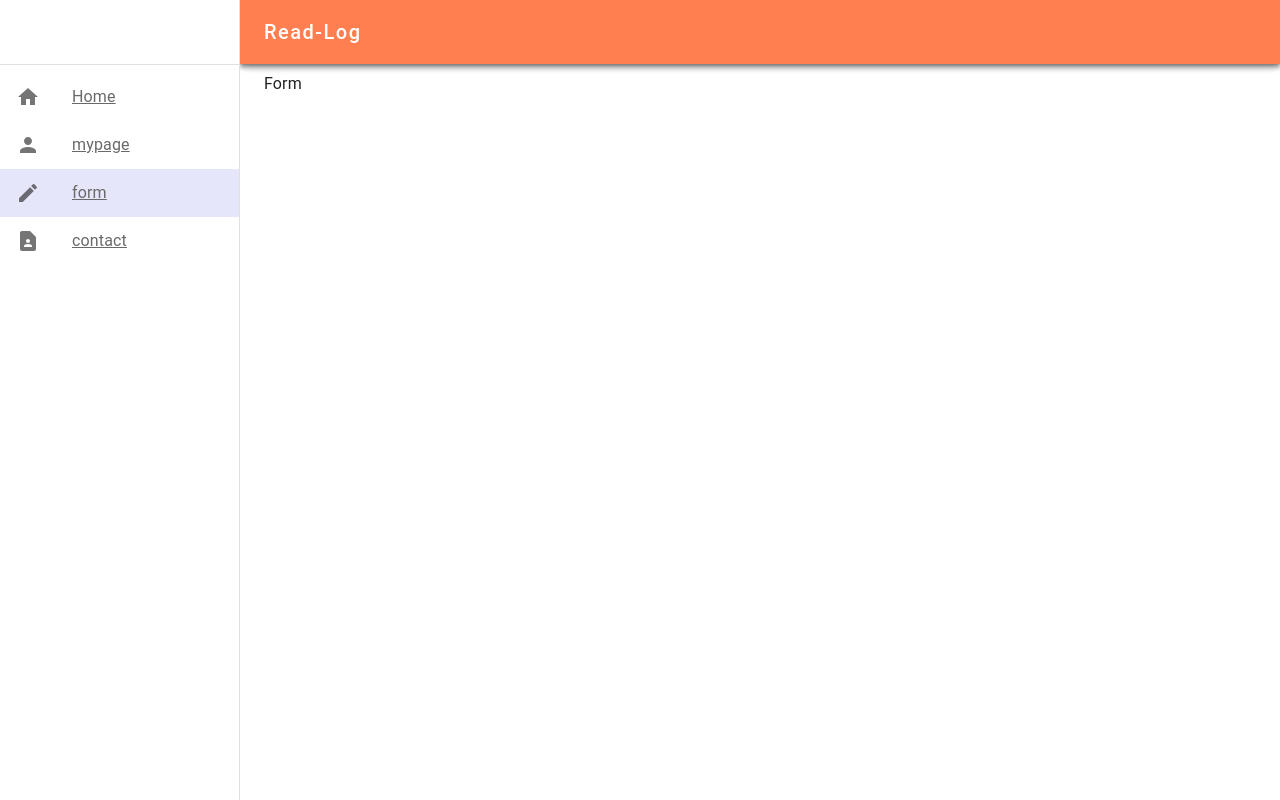
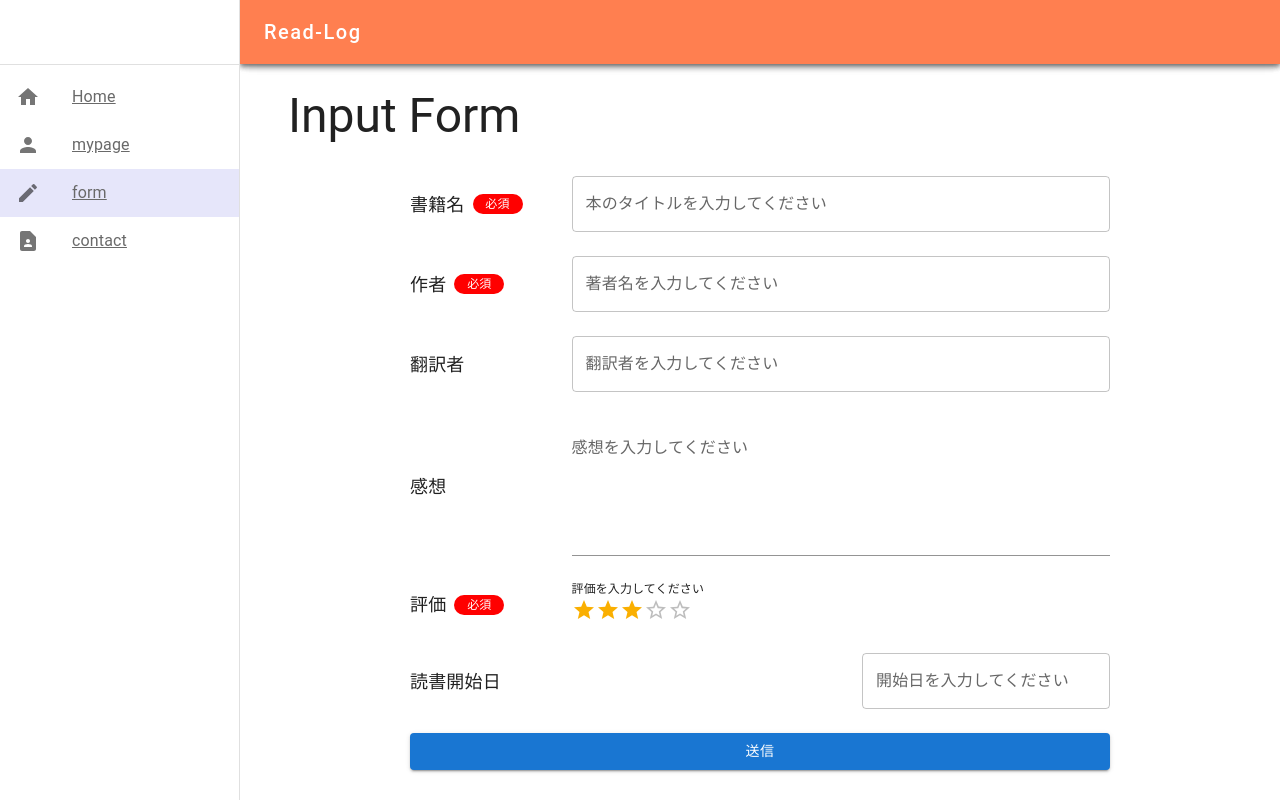
Before and after one commit to KaitoMizuuchi/react-ts-app, a React (Vite) app in the folder client/: page /form in a window 1280 px wide. Built offline with nearby package versions, Linux system fonts and the light colour scheme; no server answers.

Commit message:
入力欄フロント途中

```diff
--- a/client/package.json
+++ b/client/package.json
@@ -15,7 +15,9 @@
     "@mui/icons-material": "^6.0.0",
     "@mui/material": "^6.0.0",
     "@mui/x-data-grid": "^7.16.0",
+    "@mui/x-date-pickers": "^7.16.0",
     "axios": "^1.7.7",
+    "date-fns": "^3.6.0",
     "react": "^18.3.1",
     "react-dom": "^18.3.1",
     "react-hook-form": "^7.53.0",
--- a/client/src/features/form/components/BookForm.tsx
+++ b/client/src/features/form/components/BookForm.tsx
@@ -1,100 +1,170 @@
 import {
     Box,
     Button,
+    Chip,
     FormControl,
     FormControlLabel,
     FormLabel,
     Radio,
     RadioGroup,
+    Rating,
     Stack,
     TextField,
+    Typography,
 } from "@mui/material";
-import React from "react";
-import { Controller, SubmitHandler, useForm } from "react-hook-form";
-
-interface FormInputType {
-    name: string;
-    email: string;
-    gender: string;
-}
+// datePicker
+import { AdapterDateFns } from "@mui/x-date-pickers/AdapterDateFnsV3";
+import {
+    LocalizationProvider,
+    LocalizationProviderProps,
+} from "@mui/x-date-pickers/LocalizationProvider";
+import { DatePicker } from "@mui/x-date-pickers/DatePicker";
+import { ja } from "date-fns/locale";
+import { useState } from "react";
 
 const BookForm = () => {
-    const { handleSubmit, control } = useForm<FormInputType>({
-        defaultValues: {
-            name: "",
-            email: "",
-            gender: "male",
-        },
-    });
+    const [ratingValue, setRatingValue] = useState<number | null>(3);
+    const formLabel = {
+        title: "本のタイトルを入力してください",
+        author: "著者名を入力してください",
+        translator: "翻訳者を入力してください",
+        review: "感想を入力してください",
+        rating: "評価を入力してください",
+    };
 
-    const onSubmit: SubmitHandler<FormInputType> = (data) => {
-        console.log(data);
+    const commonTextStyle = {
+        fontSize: "18px",
+    };
+
+    const requiredBatchStyle = {
+        background: "red",
+        color: "#fff",
+        width: "50px",
+        height: "20px",
+        fontSize: "12px",
+        mx: 1,
     };
 
     return (
-        <Box
-            component="form"
-            onSubmit={handleSubmit(onSubmit)}
-            sx={{ maxWidth: "500px", m: "auto" }}
-        >
-            <Stack spacing={2}>
-                <Controller
-                    name="name"
-                    control={control}
-                    render={({ field }) => (
-                        <TextField
-                            id="name"
-                            label="名前を入力"
-                            variant="outlined"
-                            color="primary"
-                            {...field}
+        <Box component="form" sx={{ maxWidth: "700px", m: "auto", mt: 4 }}>
+            <Stack spacing={3}>
+                {/* 書籍名 */}
+                <Box
+                    sx={{
+                        display: "flex",
+                        alignItems: "center",
+                    }}
+                >
+                    <Box
+                        sx={{ display: "flex", flex: 3, alignItems: "center" }}
+                    >
+                        <Typography sx={{ ...commonTextStyle }}>
+                            書籍名
+                        </Typography>
+                        <Chip label="必須" sx={requiredBatchStyle} />
+                    </Box>
+
+                    <TextField sx={{ flex: 10 }} label={formLabel.title} />
+                </Box>
+                {/* 作者 */}
+                <Box
+                    sx={{
+                        display: "flex",
+                        alignItems: "center",
+                    }}
+                >
+                    <Box
+                        sx={{ display: "flex", flex: 3, alignItems: "center" }}
+                    >
+                        <Typography sx={{ ...commonTextStyle }}>
+                            作者
+                        </Typography>
+                        <Chip label="必須" sx={requiredBatchStyle} />
+                    </Box>
+                    <TextField sx={{ flex: 10 }} label={formLabel.author} />
+                </Box>
+                {/* 翻訳者 */}
+                <Box
+                    sx={{
+                        display: "flex",
+                        alignItems: "center",
+                    }}
+                >
+                    <Typography sx={{ ...commonTextStyle, flex: 3 }}>
+                        翻訳者
+                    </Typography>
+                    <TextField sx={{ flex: 10 }} label={formLabel.translator} />
+                </Box>
+                {/* 感想 */}
+                <Box
+                    sx={{
+                        display: "flex",
+                        alignItems: "center",
+                    }}
+                >
+                    <Typography sx={{ ...commonTextStyle, flex: 3 }}>
+                        感想
+                    </Typography>
+                    <TextField
+                        sx={{ flex: 10 }}
+                        label={formLabel.review}
+                        multiline
+                        rows={5}
+                        variant="standard"
+                    />
+                </Box>
+                {/* 評価 */}
+                <Box
+                    sx={{
+                        display: "flex",
+                        alignItems: "center",
+                    }}
+                >
+                    <Box
+                        sx={{
+                            display: "flex",
+                            flex: 3,
+                            alignItems: "center",
+                        }}
+                    >
+                        <Typography sx={{ ...commonTextStyle }}>
+                            評価
+                        </Typography>
+                        <Chip label="必須" sx={requiredBatchStyle} />
+                    </Box>
+                    <Box
+                        sx={{
+                            flex: 10,
+                        }}
+                    >
+                        <Typography sx={{ fontSize: "12px" }}>
+                            {formLabel.rating}
+                        </Typography>
+                        <Rating
+                            name="simple-controlled"
+                            value={ratingValue}
+                            onChange={(event, newValue: number | null) => {
+                                setRatingValue(newValue);
+                            }}
                         />
-                    )}
-                />
-                <Controller
-                    name="email"
-                    control={control}
-                    render={({ field }) => (
-                        <TextField
-                            id="email"
-                            label="メールアドレスを入力"
-                            variant="outlined"
-                            color="primary"
-                            {...field}
-                        />
-                    )}
-                />
-                <Controller
-                    name="gender"
-                    control={control}
-                    render={({ ...field }) => (
-                        <FormControl>
-                            <FormLabel id="gender-button-group-label">
-                                性別を選択
-                            </FormLabel>
-                            <RadioGroup
-                                {...field}
-                                aria-labelledby="gender-button-group-label"
-                            >
-                                <FormControlLabel
-                                    value="male"
-                                    control={<Radio />}
-                                    label="男性"
-                                />
-                                <FormControlLabel
-                                    value="female"
-                                    control={<Radio />}
-                                    label="女性"
-                                />
-                                <FormControlLabel
-                                    value="other"
-                                    control={<Radio />}
-                                    label="その他"
-                                />
-                            </RadioGroup>
-                        </FormControl>
-                    )}
-                />
+                    </Box>
+                </Box>
+                {/* 読書開始日 */}
+                <Box
+                    sx={{
+                        display: "flex",
+                        alignItems: "center",
+                    }}
+                >
+                    <Typography sx={{ ...commonTextStyle, flex: 3 }}>
+                        読書開始日
+                    </Typography>
+                    <LocalizationProvider dateAdapter={AdapterDateFns}>
+                        <DatePicker label="開始日を入力してください" />
+                    </LocalizationProvider>
+                </Box>
+                {/* 読書終了日 */}
+                {/* カテゴリー */}
                 <Button type="submit" variant="contained">
                     送信
                 </Button>
--- a/client/src/pages/Form.tsx
+++ b/client/src/pages/Form.tsx
@@ -1,7 +1,16 @@
+import BookForm from "@/features/form/components/BookForm";
+import { Container, Typography } from "@mui/material";
 import React from "react";
 
 const Form = () => {
-    return <div>Form</div>;
+    return (
+        <Container>
+            <Typography variant="h3" sx={{ mt: 2 }}>
+                Input Form
+            </Typography>
+            <BookForm />
+        </Container>
+    );
 };
 
 export default Form;
--- a/client/src/types/index.ts
+++ b/client/src/types/index.ts
@@ -27,6 +27,7 @@ export interface bookProps {
     deletedAt?: string | null;
 }
 
+
 // ブックリストで表示するデータの方
 export interface bookListProps {
     id: number;
```
Also changed, not shown: 1 other file (tests, documents, lock files or other folders).
